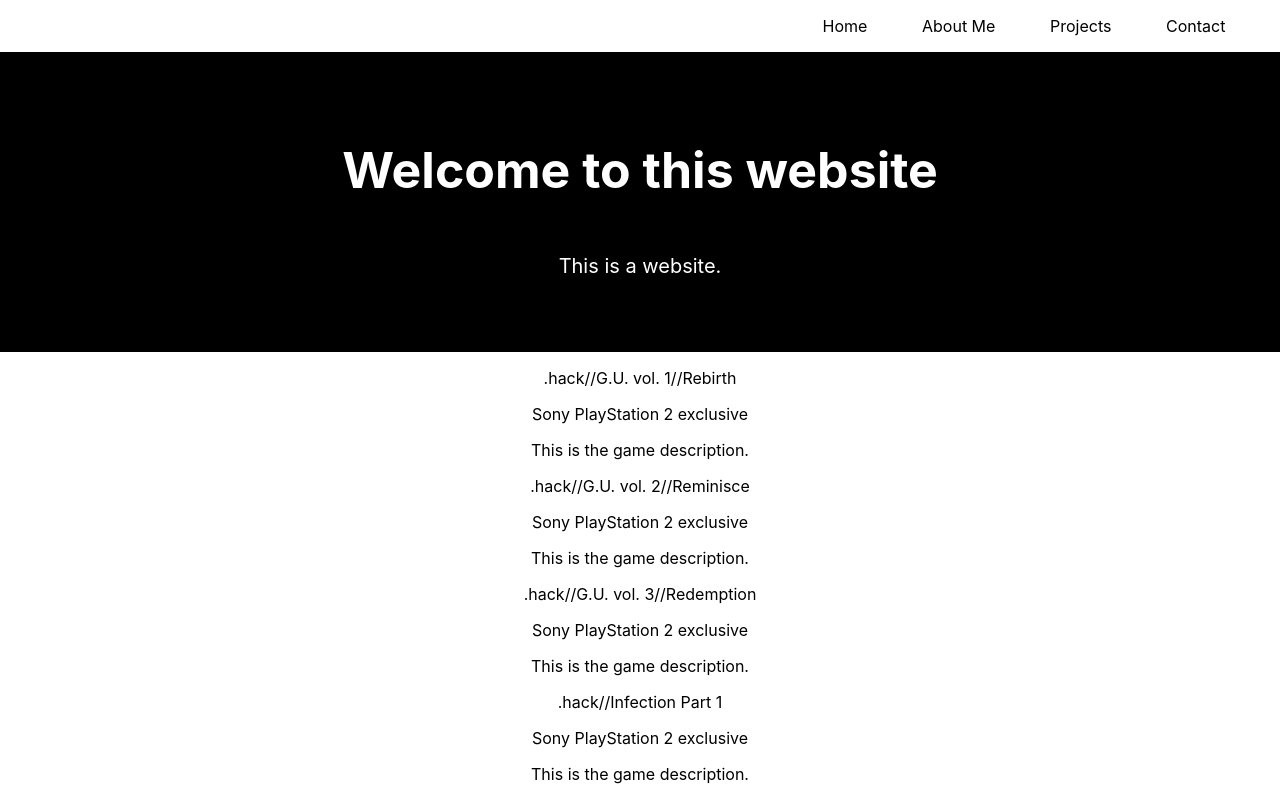
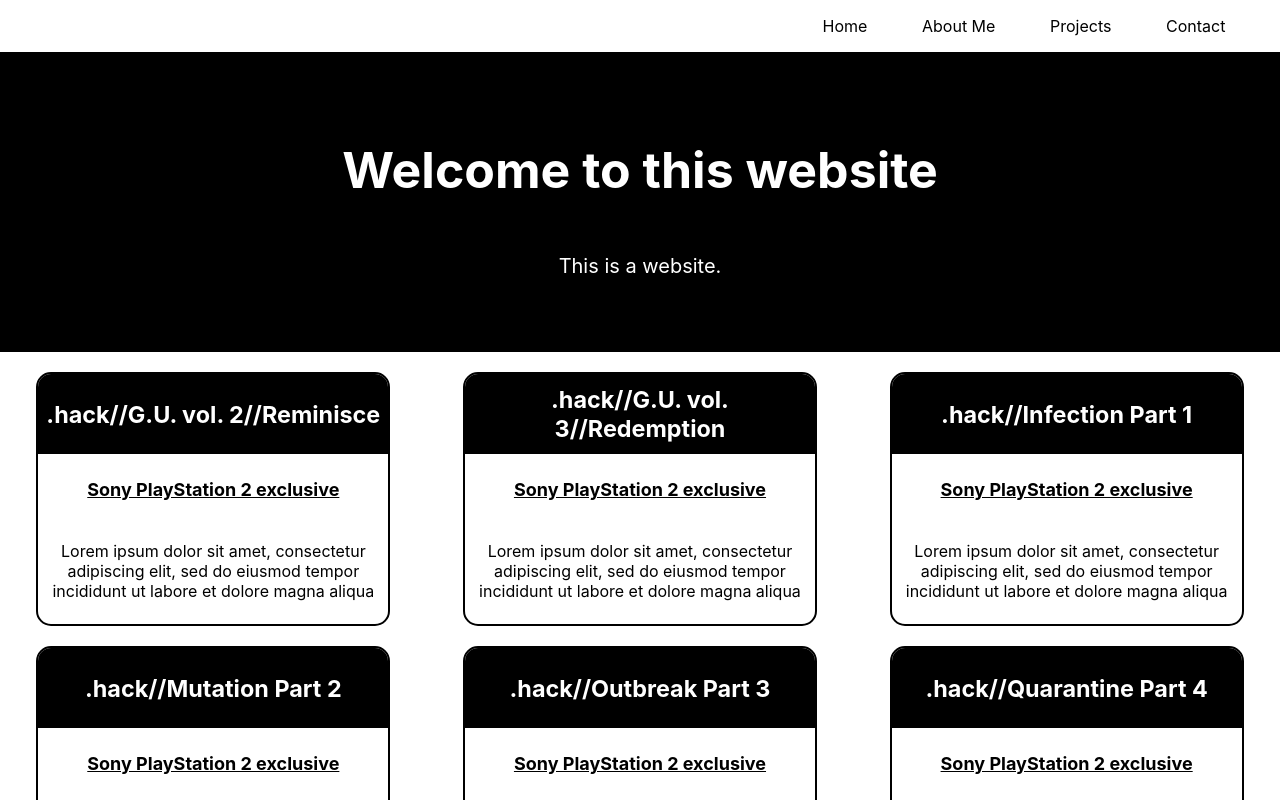
Before and after one commit to chaselancaster/React-Layout-Practice, a React (Create React App) app: page / in a window 1280 px wide. Shown: the top 800 px of the page. Built offline with nearby package versions, Linux system fonts and the light colour scheme.

Commit message:
add styling for the cards

```diff
--- a/src/App.js
+++ b/src/App.js
@@ -5,27 +5,6 @@
 import Games from "./Component/Games/Games";
 
 const games = [
-  {
-    name: ".hack//G.U. vol. 1//Rebirth",
-    details: ["Sony PlayStation 2 exclusive"],
-    id: "ps20",
-    igdbId: 11987,
-    gbId: 1695,
-    gbGuid: "3030-1695",
-    tgdbId: 12739,
-    isExclusive: [
-      {
-        name: "Sony Playstation 2",
-        id: "ccl21",
-        igdbId: 8,
-        gbId: 19,
-        gbGuid: "3045-19",
-        tgdbId: 11,
-      },
-    ],
-    isLaunchTitle: false,
-    special: [],
-  },
   {
     name: ".hack//G.U. vol. 2//Reminisce",
     details: ["Sony PlayStation 2 exclusive"],
--- /dev/null
+++ b/src/Component/Games/Games.css
@@ -0,0 +1,42 @@
+.game-card-parent {
+  display: flex;
+  flex-wrap: wrap;
+  justify-content: space-around;
+  padding-bottom: 20px;
+}
+
+.game-card {
+  margin-top: 20px;
+  border: 2px solid black;
+  border-radius: 15px;
+  width: 350px;
+  height: 250px;
+  display: flex;
+  flex-direction: column;
+}
+
+.game-name {
+  border-top-left-radius: 13px;
+  border-top-right-radius: 13px;
+  background-color: black;
+  height: 80px;
+  color: white;
+  display: flex;
+  justify-content: center;
+  font-size: 20px;
+  text-align: center;
+  align-items: center;
+}
+
+.game-details {
+  display: flex;
+  flex-direction: column;
+  justify-content: space-evenly;
+  height: 170px;
+}
+
+.exclusive {
+  font-weight: bold;
+  font-size: 18px;
+  text-decoration: underline;
+}
--- a/src/Component/Games/Games.js
+++ b/src/Component/Games/Games.js
@@ -1,14 +1,23 @@
 import React from "react";
+
+import "./Games.css";
 
 const Games = ({ games }) => {
   return (
-    <div>
+    <div className="game-card-parent">
       {games.map((game, index) => {
         return (
           <div className="game-card">
-            <p>{game.name}</p>
-            <p>{game.details[0]}</p>
-            <p>This is the game description.</p>
+            <div className="game-name">
+              <h3>{game.name}</h3>
+            </div>
+            <div className="game-details">
+              <p className="exclusive">{game.details[0]}</p>
+              <p>
+                Lorem ipsum dolor sit amet, consectetur adipiscing elit, sed do
+                eiusmod tempor incididunt ut labore et dolore magna aliqua
+              </p>
+            </div>
           </div>
         );
       })}
```
